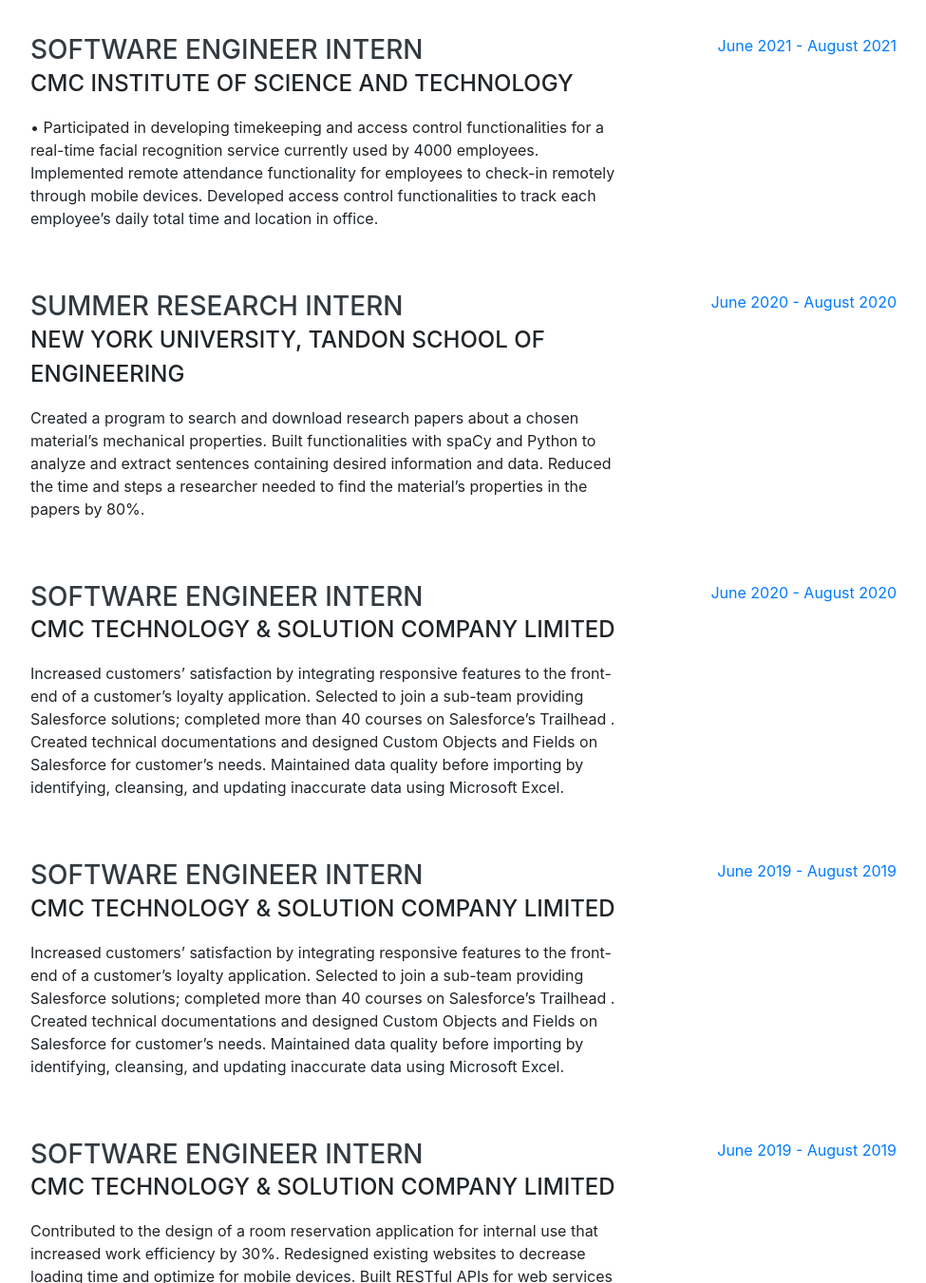
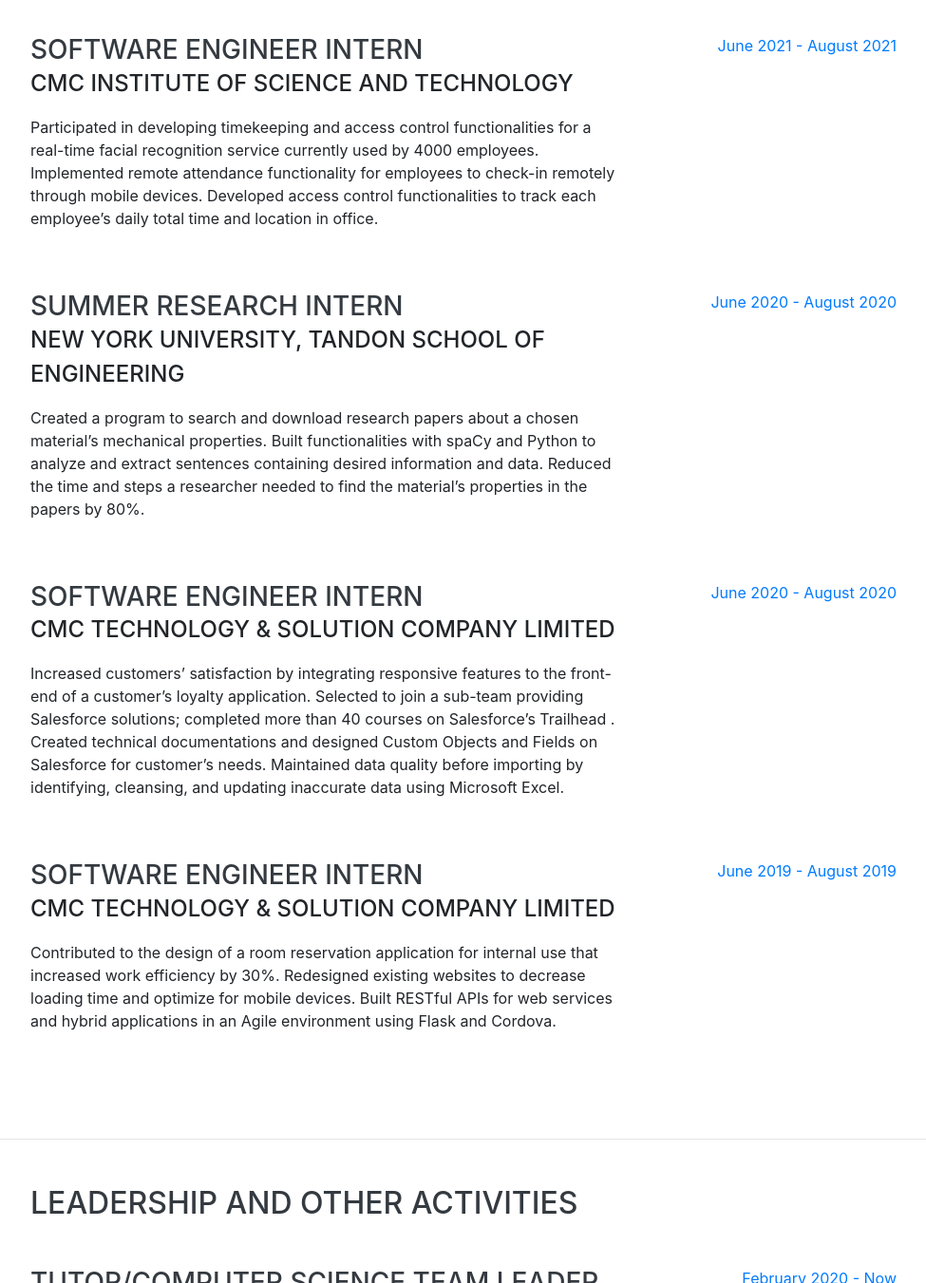
Before and after one commit to leohohoho/leohohoho.github.io, a website with bundled scripts: page index.html in a window 1280 px wide. Shown: the part 1700-3051 px from the top of the page at 95% size, without its empty margins (288-1263 px from the left). Built offline with nearby package versions, Linux system fonts and the light colour scheme; a web font is replaced by a local one.

Commit message:
Update index.html

```diff
--- a/index.html
+++ b/index.html
@@ -128,7 +128,7 @@
           <div class="resume-content">
             <h3 class="mb-0">Software Engineer Intern</h3>
             <div class="subheading mb-3">CMC Institute of Science and Technology</div>
-            <p>•	Participated in developing timekeeping and access control functionalities for a real-time facial recognition service currently used by 4000 employees. Implemented remote attendance functionality for employees to check-in remotely through mobile devices. Developed access control functionalities to track each employee’s daily total time and location in office. </p>
+            <p>Participated in developing timekeeping and access control functionalities for a real-time facial recognition service currently used by 4000 employees. Implemented remote attendance functionality for employees to check-in remotely through mobile devices. Developed access control functionalities to track each employee’s daily total time and location in office. </p>
           </div>
           <div class="resume-date text-md-right">
             <span class="text-primary">June 2021 - August 2021</span>
@@ -154,17 +154,6 @@
           </div>
           <div class="resume-date text-md-right">
             <span class="text-primary">June 2020 - August 2020</span>
-          </div>
-        </div>
-
-        <div class="resume-item d-flex flex-column flex-md-row justify-content-between mb-5">
-          <div class="resume-content">
-            <h3 class="mb-0">Software Engineer Intern</h3>
-            <div class="subheading mb-3">CMC Technology & Solution Company Limited</div>
-            <p>Increased customers’ satisfaction by integrating responsive features to the front-end of a customer’s loyalty application. Selected to join a sub-team providing Salesforce solutions; completed more than 40 courses on Salesforce’s Trailhead . Created technical documentations and designed Custom Objects and Fields on Salesforce for customer’s needs. Maintained data quality before importing by identifying, cleansing, and updating inaccurate data using Microsoft Excel. </p>
-          </div>
-          <div class="resume-date text-md-right">
-            <span class="text-primary">June 2019 - August 2019</span>
           </div>
         </div>
 
```
